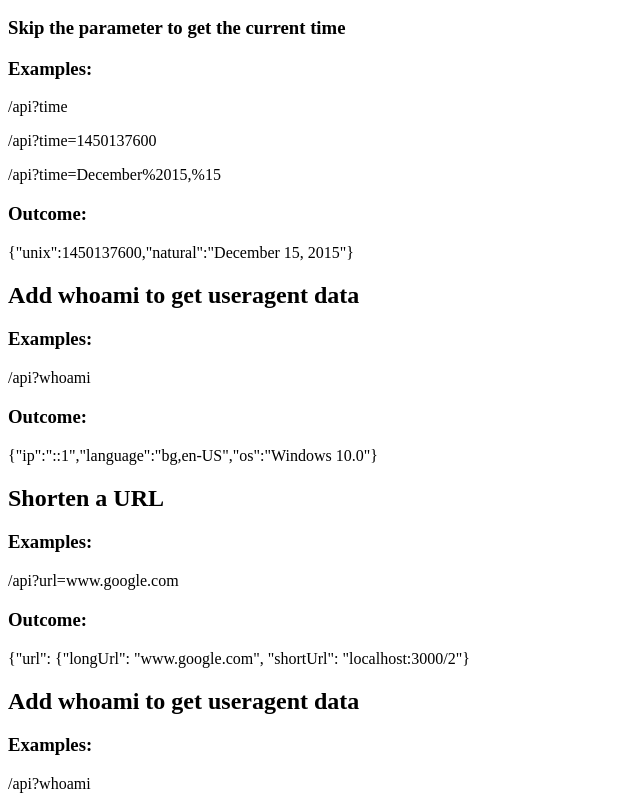
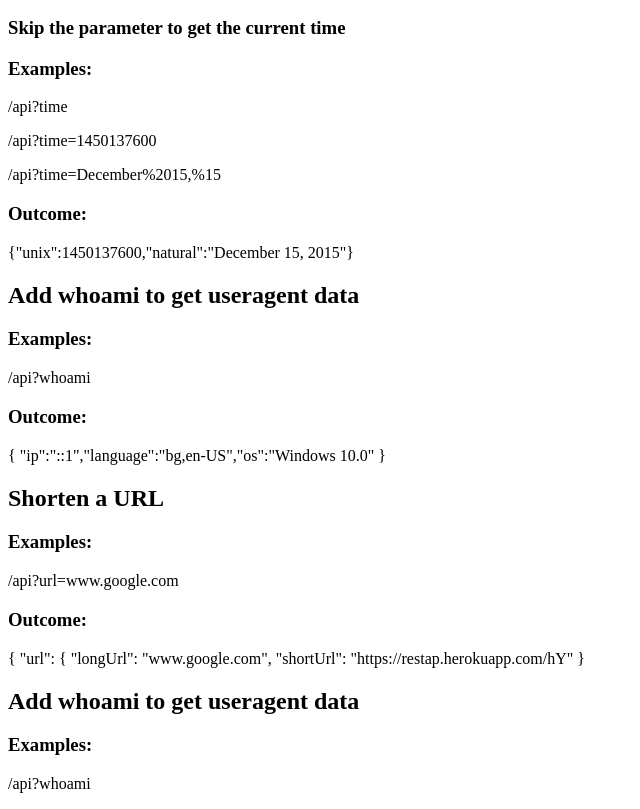
Before and after one commit to mkarabashev/restful-api-example, a website: page app/views/index.html in a window 1280 px wide. Shown: the part 139-948 px from the top of the page, without its empty margins (0-640 px from the left). Drawn offline with Linux system fonts and the light colour scheme.

Commit message:
minor fixes

```diff
--- a/app/views/index.html
+++ b/app/views/index.html
@@ -34,7 +34,7 @@
       </div>
       <h3>Outcome:</h3>
       <div class ='inner-container'>
-        <p class='example'>{"ip":"::1","language":"bg,en-US","os":"Windows 10.0"}</p>
+        <p class='example'>{ "ip":"::1","language":"bg,en-US","os":"Windows 10.0" }</p>
       </div>
     </article>
     <article class='container'>
@@ -45,7 +45,7 @@
       </div>
       <h3>Outcome:</h3>
       <div class ='inner-container'>
-        <p class='example'>{"url": {"longUrl": "www.google.com", "shortUrl": "localhost:3000/2"}</p>
+        <p class='example'>{ "url": { "longUrl": "www.google.com", "shortUrl": "https://restap.herokuapp.com/hY" }</p>
       </div>
     </article>
     <article class='container'>
@@ -56,7 +56,7 @@
       </div>
       <h3>Outcome:</h3>
       <div class ='inner-container'>
-        <p class='example'>{"ip":"::1","language":"bg,en-US","os":"Windows 10.0"}</p>
+        <p class='example'>{ "ip":"::1","language":"bg,en-US","os":"Windows 10.0" }</p>
       </div>
     </article>
     <article class='container'>
```
